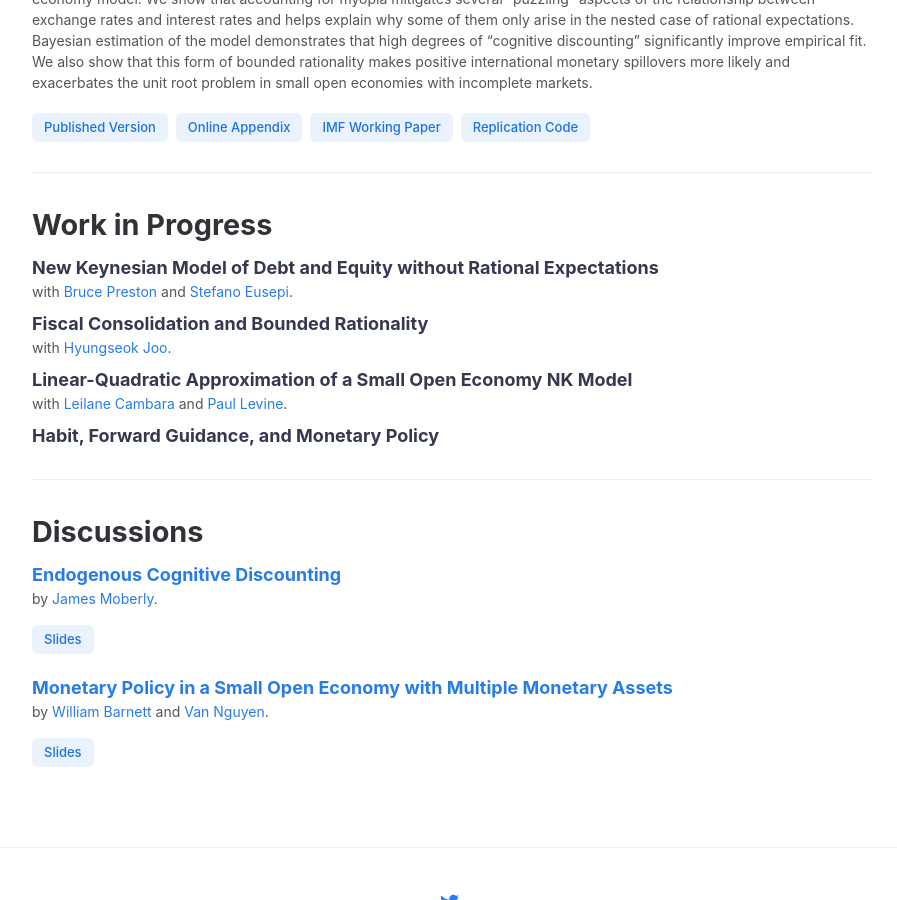
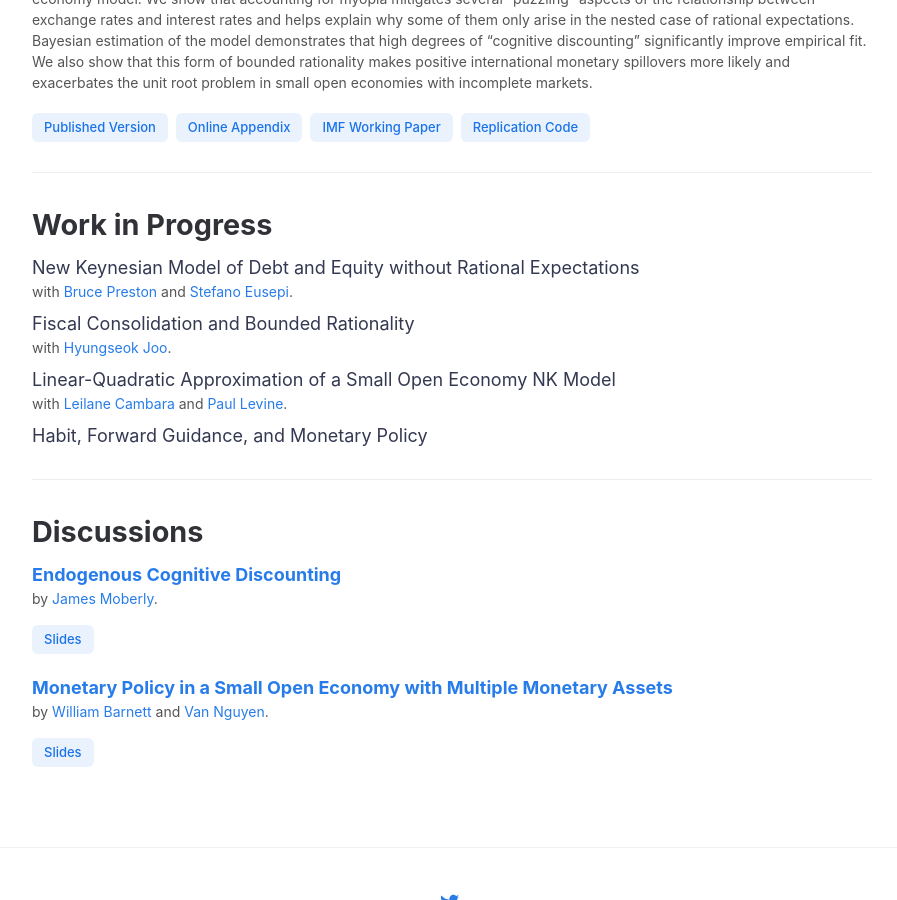
Before and after one commit to ravgotrasahil/ravgotrasahil-github.io, a Jekyll site: the page built from research.md, in a window 1280 px wide and 900 px high, scrolled down 739 px. Shown: the whole window, without its empty margins (188-1085 px from the left). Built offline with Jekyll 4.4.1, drawn with Linux system fonts in a browser that asks for light colours.

Commit message:
Update research.md

```diff
--- a/research.md
+++ b/research.md
@@ -42,7 +42,7 @@ We analyze the implications of adding boundedly rational agents à la Gabaix (20
 <h2>Work in Progress</h2>
 
 <p style="margin-bottom: 0.5rem;">
-  <span style="font-size: 18px; font-weight: bold; color: #343851;">
+  <span style="font-size: 18px; color: #343851;">
     New Keynesian Model of Debt and Equity without Rational Expectations
   </span><br>
   <span style="font-size: 14px; color: #555;">
@@ -52,7 +52,7 @@ We analyze the implications of adding boundedly rational agents à la Gabaix (20
 </p>
 
 <p style="margin-bottom: 0.5rem;">
-  <span style="font-size: 18px; font-weight: bold; color: #343851;">
+  <span style="font-size: 18px; color: #343851;">
     Fiscal Consolidation and Bounded Rationality
   </span><br>
   <span style="font-size: 14px; color: #555;">
@@ -61,7 +61,7 @@ We analyze the implications of adding boundedly rational agents à la Gabaix (20
 </p>
 
 <p style="margin-bottom: 0.5rem;">
-  <span style="font-size: 18px; font-weight: bold; color: #343851;">
+  <span style="font-size: 18px; color: #343851;">
     Linear-Quadratic Approximation of a Small Open Economy NK Model
   </span><br>
   <span style="font-size: 14px; color: #555;">
@@ -71,7 +71,7 @@ We analyze the implications of adding boundedly rational agents à la Gabaix (20
 </p>
 
 <p style="margin-bottom: 0.5rem;">
-  <span style="font-size: 18px; font-weight: bold; color: #343851;">
+  <span style="font-size: 18px; color: #343851;">
     Habit, Forward Guidance, and Monetary Policy
   </span>
 </p>
```
